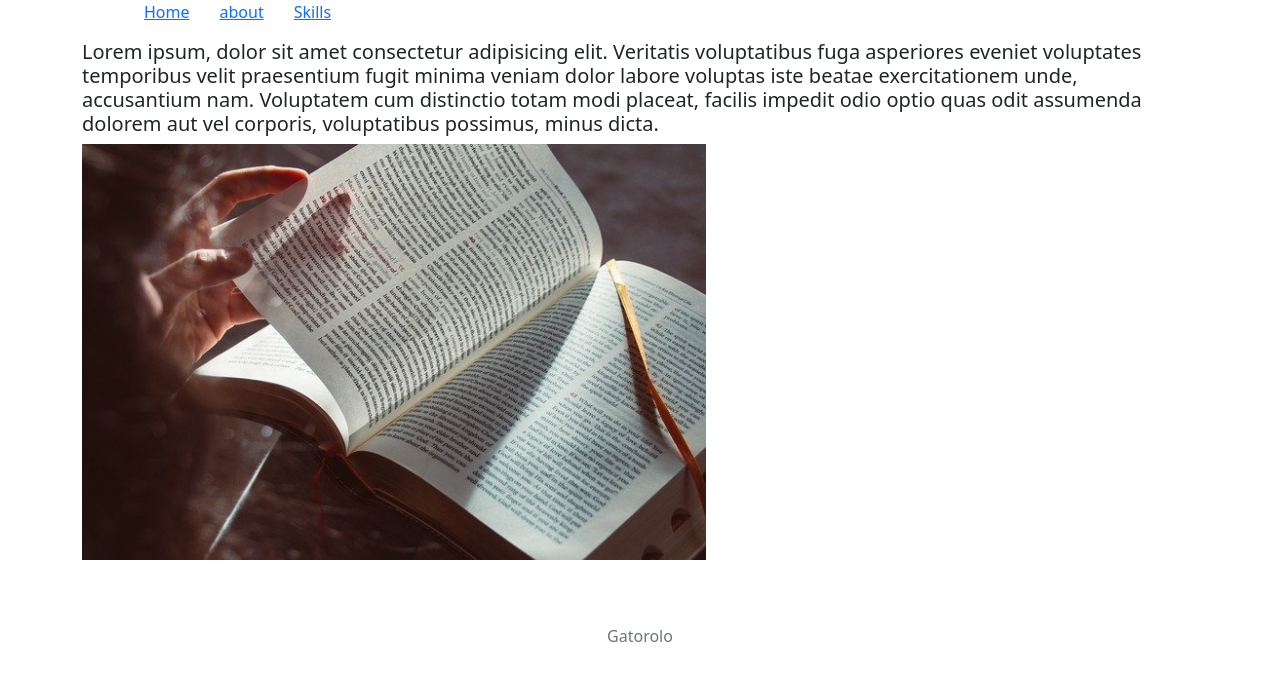
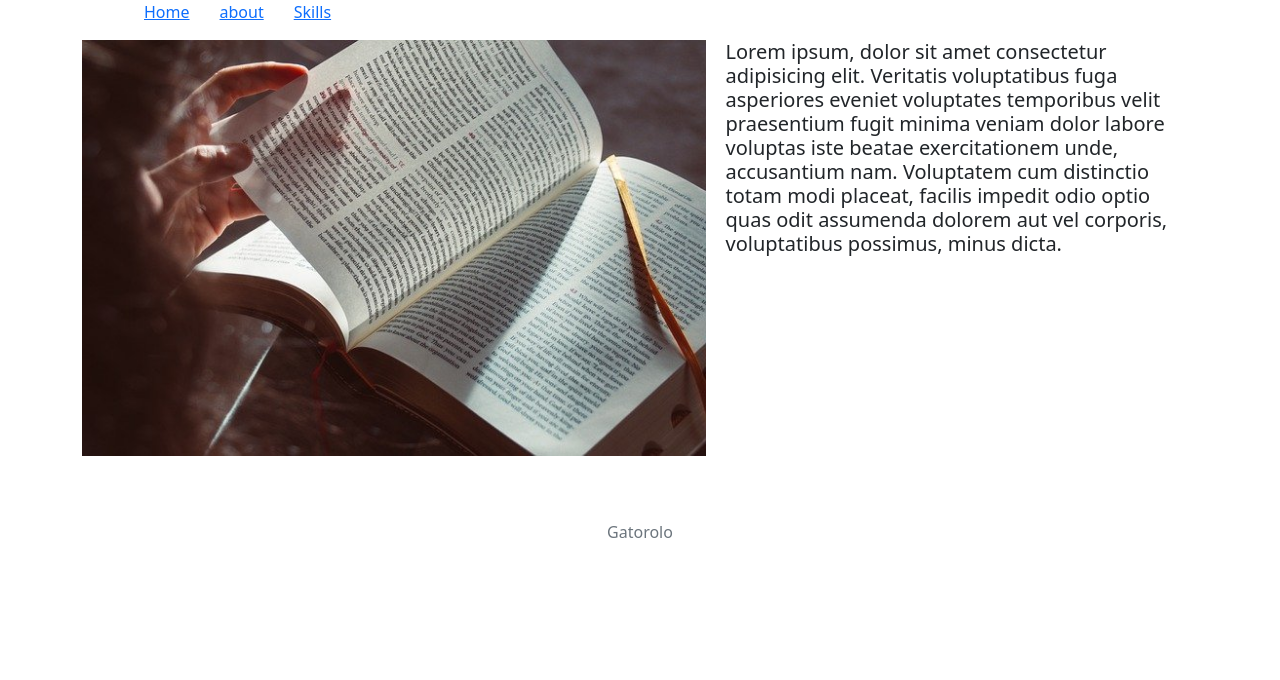
Before and after one commit to gatorolo/Front-End, an Angular app: page /paginas/home in a window 1280 px wide. Shown: the top 680 px of the page. Built offline with nearby package versions, Linux system fonts and the light colour scheme.

Commit message:
modified

```diff
--- a/src/app/paginas/home/home.component.css
+++ b/src/app/paginas/home/home.component.css
@@ -1,11 +1,14 @@
 .container {
     box-sizing: border-box;
+    display: flex;
+    flex-direction: row-reverse;
+    flex-wrap: nowrap;
     width: 90%;
 }
 
 h1 {
     font-size: 20px;
-    display: inline-block;
+    padding: 0 0 0 20px;
 }
 
 img {
--- a/src/app/paginas/home/home.component.html
+++ b/src/app/paginas/home/home.component.html
@@ -1,7 +1,14 @@
 <div class="container">
-<h1>Lorem ipsum, dolor sit amet consectetur adipisicing elit. Veritatis voluptatibus fuga asperiores eveniet voluptates temporibus velit praesentium fugit minima veniam dolor labore voluptas iste beatae exercitationem unde, accusantium nam. Voluptatem cum distinctio totam modi placeat, facilis impedit odio optio quas odit assumenda dolorem aut vel corporis, voluptatibus possimus, minus dicta.</h1>
-<img src="../../../assets/foto2.jpg" alt="">
+     <div class="parrafo">
+        <h1>Lorem ipsum, dolor sit amet consectetur adipisicing elit. Veritatis voluptatibus fuga asperiores eveniet voluptates temporibus velit praesentium fugit minima veniam dolor labore voluptas iste beatae exercitationem unde, accusantium nam. Voluptatem cum distinctio totam modi placeat, facilis impedit odio optio quas odit assumenda dolorem aut vel corporis, voluptatibus possimus, minus dicta.</h1>
+     </div>
+
+     <div class="imagen">
+        <img src="../../../assets/foto2.jpg" alt="">
+     </div>
+
 </div>
+
 
 <footer class="bg-white p-3 mt-5">
 
```
